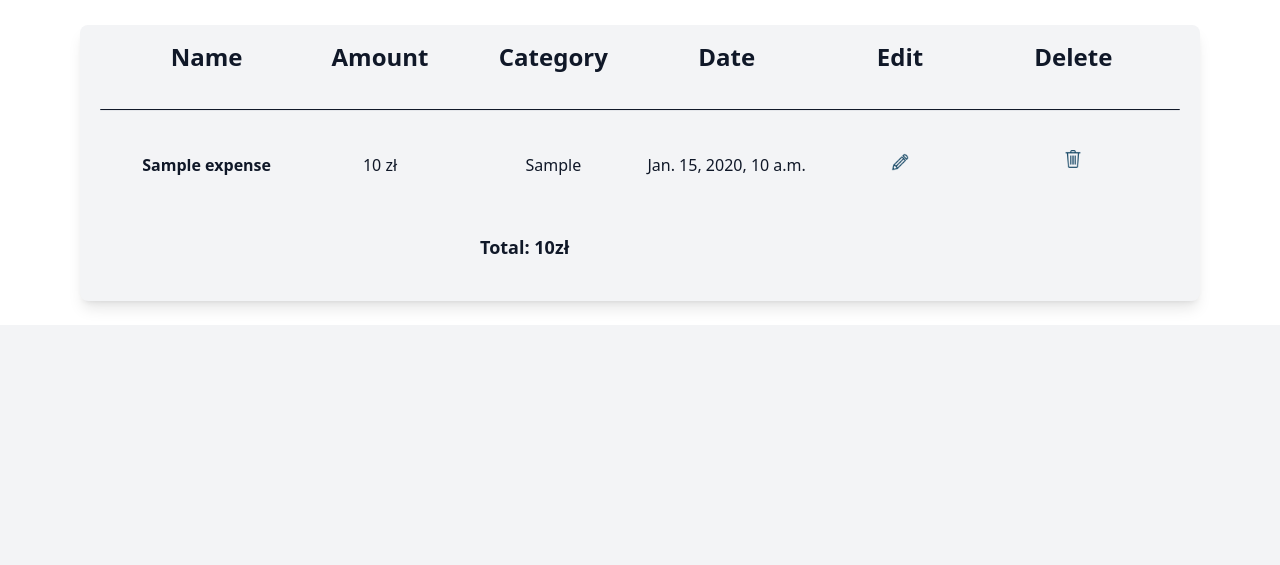
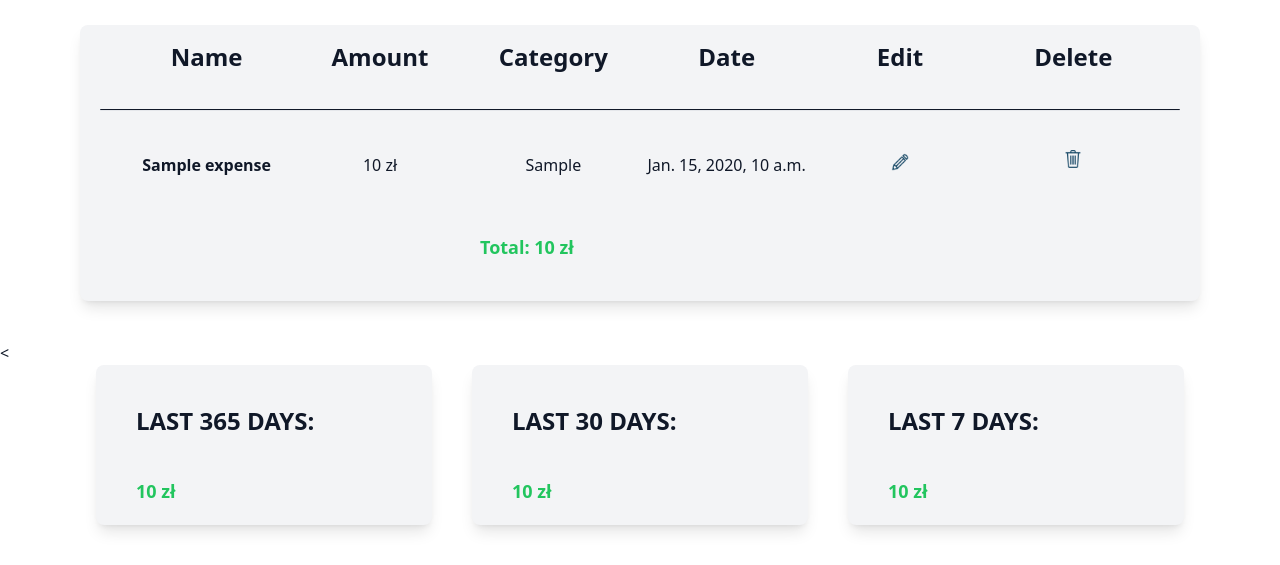
Before and after one commit to mmich1209/expense_app_django_zaliczenie, a Django app: template expense_tracker/templates/expense_tracker/index.html in a window 1280 px wide. Shown: the part 475-1040 px from the top of the page. Before the commit the page ends 779 px from the top, so only its background shows below. Run offline with Django 5.2, Linux system fonts and the light colour scheme; tables that the repository leaves empty hold one stand-in row (values such as "Sample post"); the template is opened without the code that fills it: values that come from a table or form of the project are taken from there, most other values are stand-ins (such as "Sample title", 1, 10 or a date in 2020); style sheets or scripts are compiled from the project's sources.

Commit message:
Added the tables to show yearly, monthly, weekly expenses in index.html

```diff
--- a/expense_tracker/templates/expense_tracker/index.html
+++ b/expense_tracker/templates/expense_tracker/index.html
@@ -66,10 +66,26 @@
                     </form>
                 </span>
             </div>{% endfor %}
-    <!-- Displaying total-->
-    <div class="px-100 py-10">
-       <span class="font-bold text-lg">  Total: {{ total_expenses.amount__sum }}zł</span>
+        <!-- Displaying total-->
+        <div class="px-100 py-10">
+            <span class="font-bold text-lg" style="color: #22c55e !important">  Total: {{ total_expenses.amount__sum }} zł</span>
+        </div>
     </div>
+
+
+    <<div class="flex justify-evenly w-full px-4 mb-10">
+        <div class="w-full shadow-lg ml-20 rounded-lg bg-gray-100">
+            <h1 class="py-10 ml-10 font-bold text-2xl"> LAST 365 DAYS:</h1>
+            <p class="ml-10 font-bold text-lg mb-5" style="color: #22c55e !important"> {{ yearly_sum.amount__sum }} zł</p>
+        </div>
+        <div class="w-full shadow-lg ml-10 rounded-lg bg-gray-100">
+            <h1 class="py-10 ml-10 font-bold text-2xl"> LAST 30 DAYS:</h1>
+            <p class="ml-10 font-bold text-lg mb-5" style="color: #22c55e !important"> {{ monthly_sum.amount__sum }} zł</p>
+        </div>
+        <div class="w-full shadow-lg ml-10 mr-20 rounded-lg bg-gray-100">
+            <h1 class="py-10 ml-10 font-bold text-2xl"> LAST 7 DAYS:</h1>
+            <p class="ml-10 font-bold text-lg mb-5" style="color: #22c55e !important"> {{ weekly_sum.amount__sum }} zł</p>
+        </div>
     </div>
 
 
@@ -78,6 +94,4 @@
 
 
 
-
-
 {% endblock %}
--- a/expense_tracker/views.py
+++ b/expense_tracker/views.py
@@ -35,10 +35,10 @@ def index(request):
     return render(request, 'expense_tracker/index.html',
                   {'expense_form': expense_form,
                    'expenses': expenses,
+                   'total_expenses': total_expenses,
                    'yearly_sum': yearly_sum,
                    'monthly_sum': monthly_sum,
-                   'weekly_sum': weekly_sum
-                   })
+                   'weekly_sum' : weekly_sum                   })
 
 
 def delete(request, id):
--- a/static/dist/table_style.css
+++ b/static/dist/table_style.css
@@ -15,3 +15,8 @@ div.expense-header span, div.expense-row span{
 @layer base {
   :root, html, body { background-color: #fff !important; }
 }
+
+
+.custom-green {
+  color: #22c55e !important; /* Tailwind's green-500 */
+}
```
